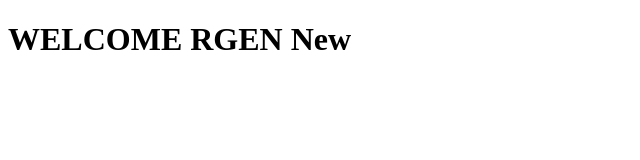
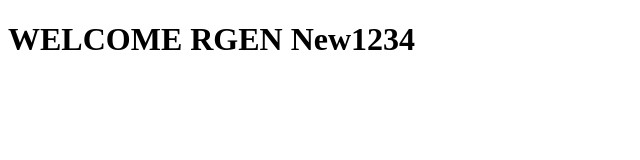
Before and after one commit to jyotineware/Repo, a plain HTML site: page index.html in a window 1280 px wide. Shown: the whole page, without its empty margins (0-640 px from the left). Drawn offline with Linux system fonts and the light colour scheme.

Commit message:
'commit'

```diff
--- a/index.html
+++ b/index.html
@@ -4,6 +4,6 @@
     <title></title>
 </head>
 <body>
-    <h1>WELCOME RGEN New</h1>
+    <h1>WELCOME RGEN New1234</h1>
 </body>
 </html>
```
